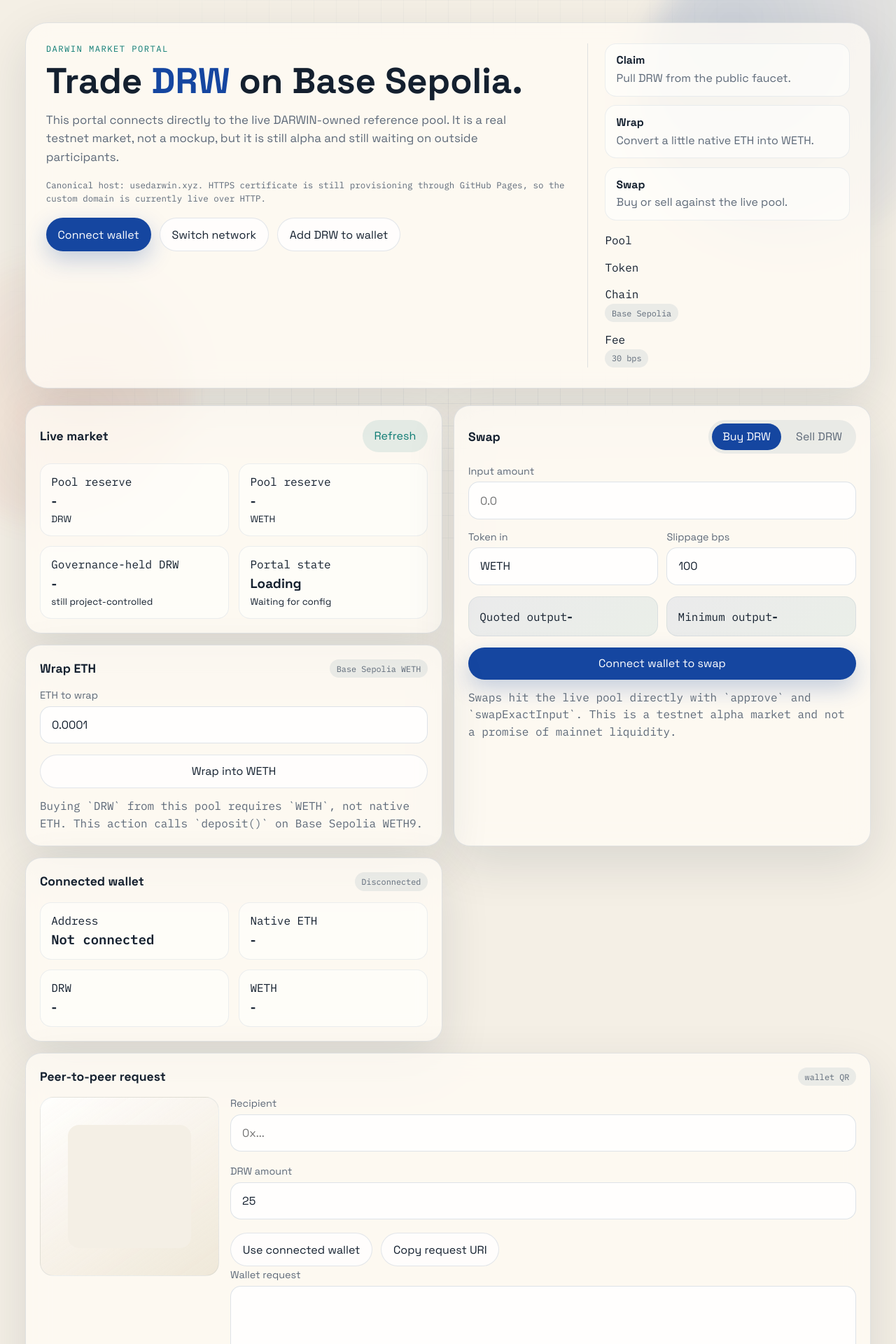
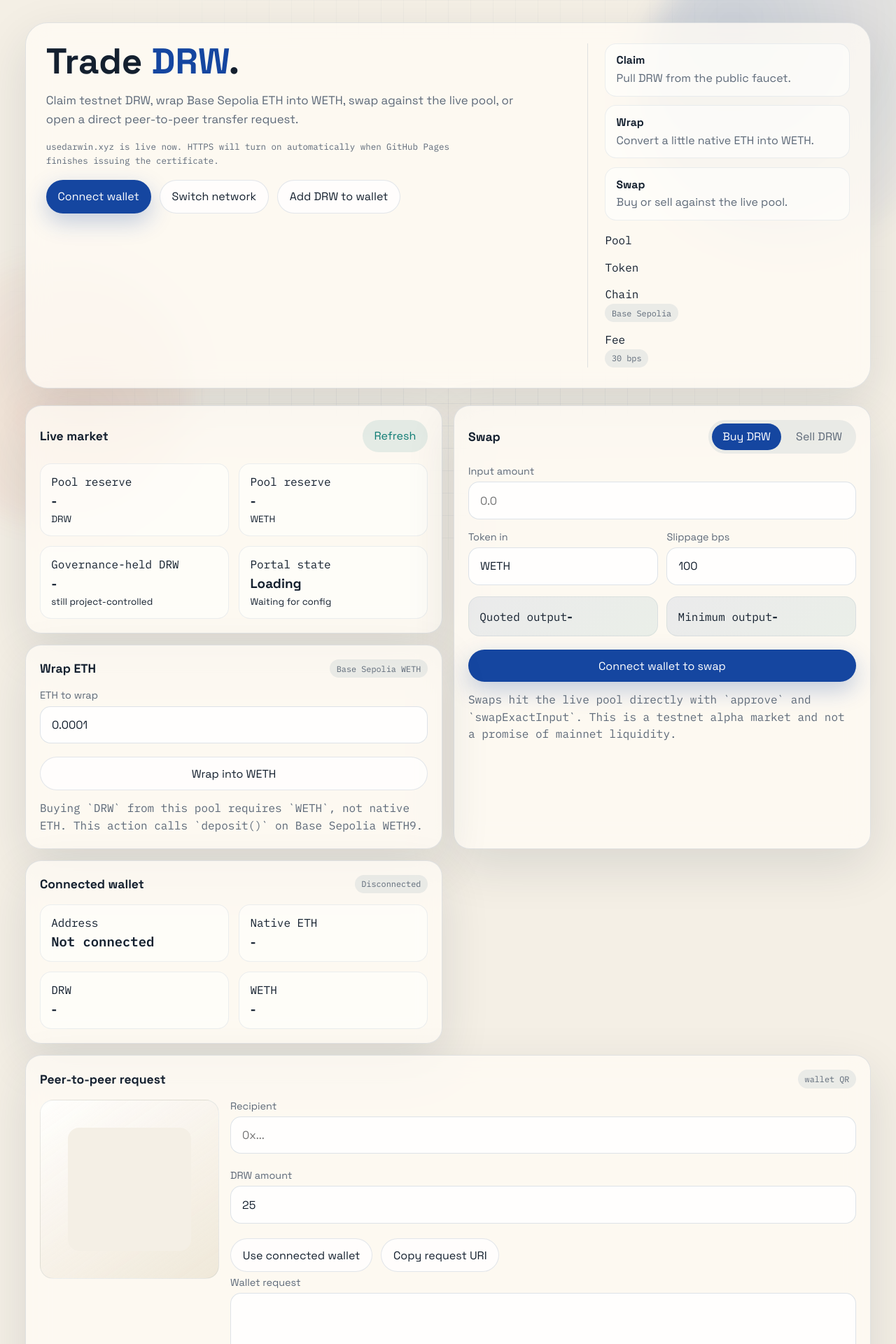
Before and after one commit to darwin-protocol/darwin, a Next.js app in the folder web/: page /trade in a window 1280 px wide. Shown: the top 1920 px of the page at 70% size. Built offline with nearby package versions, Linux system fonts and the light colour scheme.

Commit message:
Tighten trade portal header and spacing

```diff
--- a/web/app/globals.css
+++ b/web/app/globals.css
@@ -189,6 +189,7 @@ code {
   font-family: var(--mono);
   font-size: 0.78rem;
   line-height: 1.55;
+  max-width: 38rem;
 }
 
 .hero-actions,
@@ -381,6 +382,7 @@ code {
 .button-wide {
   width: 100%;
   margin-bottom: 0.8rem;
+  margin-top: 0.2rem;
 }
 
 .status-chip {
@@ -498,7 +500,7 @@ code {
 
 .qr-controls {
   display: grid;
-  gap: 0.2rem;
+  gap: 0.35rem;
 }
 
 .qr-actions {
--- a/web/app/trade/page.js
+++ b/web/app/trade/page.js
@@ -33,18 +33,16 @@ export default function TradePage() {
       <div className="page-shell">
         <header className="hero card">
           <div className="hero-copy">
-            <p className="eyebrow">DARWIN MARKET PORTAL</p>
             <h2 className="section-title">
-              Trade <span>DRW</span> on Base Sepolia.
+              Trade <span>DRW</span>.
             </h2>
             <p className="lede">
-              This portal connects directly to the live DARWIN-owned reference pool. It is a real
-              testnet market, not a mockup, but it is still alpha and still waiting on outside
-              participants.
+              Claim testnet DRW, wrap Base Sepolia ETH into WETH, swap against the live pool, or
+              open a direct peer-to-peer transfer request.
             </p>
             <p className="hero-status-line">
-              Canonical host: <code>usedarwin.xyz</code>. HTTPS certificate is still provisioning
-              through GitHub Pages, so the custom domain is currently live over HTTP.
+              <code>usedarwin.xyz</code> is live now. HTTPS will turn on automatically when GitHub
+              Pages finishes issuing the certificate.
             </p>
             <div className="hero-actions">
               <button id="connectButton" className="button button-primary">
```
